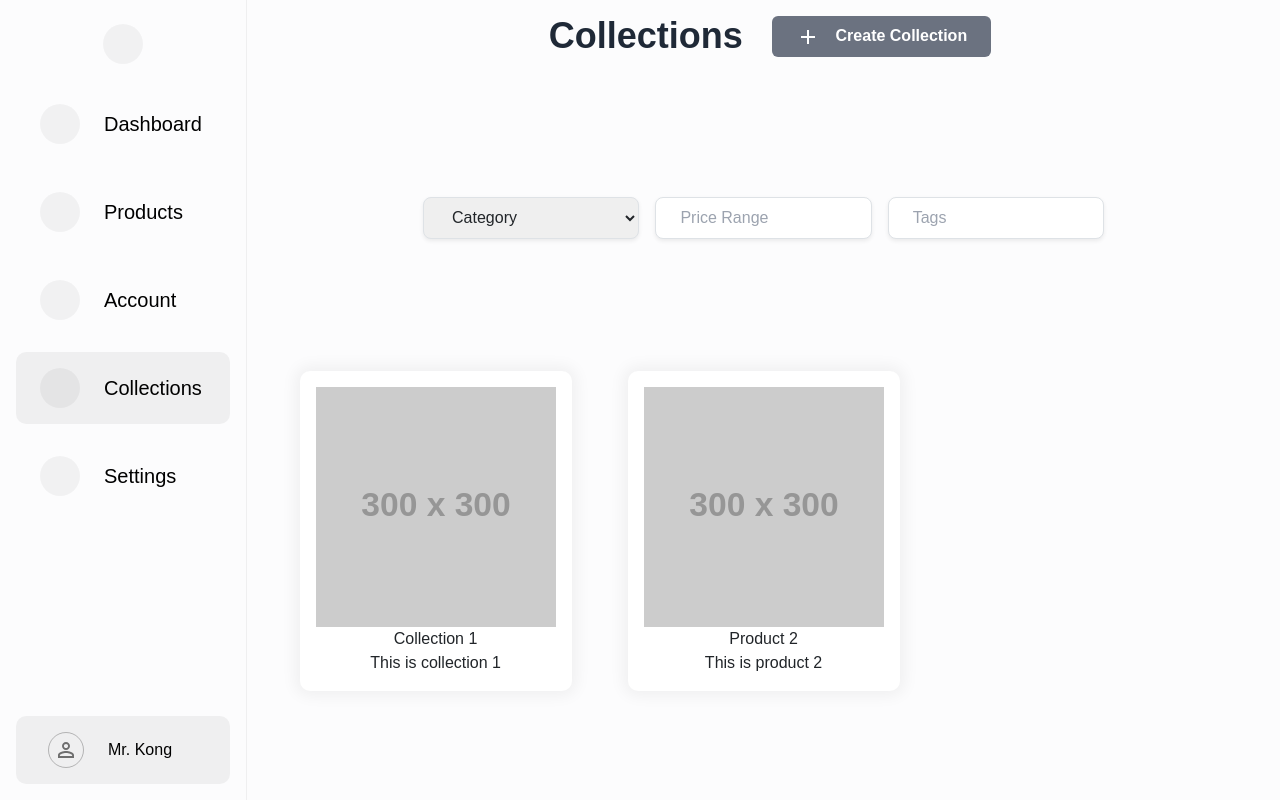
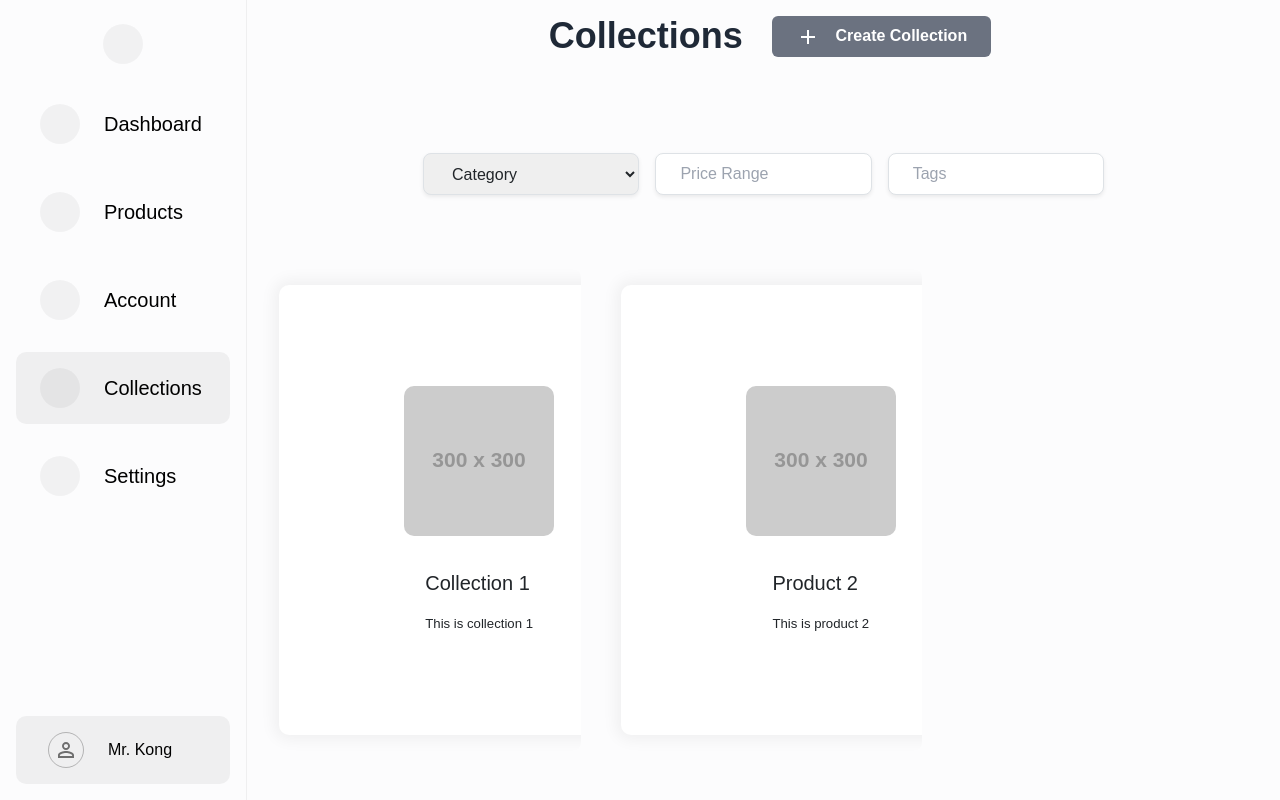
Before and after one commit to natewu/MarketSafe, a React (Create React App) app: page /collections in a window 1280 px wide. Built offline with nearby package versions, Linux system fonts and the light colour scheme.

Commit message:
product card

```diff
--- a/src/routes/Products.module.scss
+++ b/src/routes/Products.module.scss
@@ -32,7 +32,42 @@
     flex: 1/3;
     margin: 1rem;
     background-color: white;
-    padding: 1rem;
+    padding: 1rem 2rem;
     border-radius: 10px;
     box-shadow: 0px 0px 15px 5px rgba(0, 0, 0, 0.05);
+    width: 400px;
+    height: 450px;
+
+    .product__img{
+        border-radius: 10px;
+        padding: 1rem;
+        img{
+            max-width: 100%;
+            height: 150px;
+            border-radius: 10px;
+        }
+    }
+    .product__title{
+        font-size: 1.25rem;
+        font-weight: 500;
+        text-align: left;
+        margin: 1rem 0;
+        overflow: hidden;
+        text-overflow: ellipsis;
+        display: -webkit-box;
+        -webkit-line-clamp: 2; /* number of lines to show */
+        -webkit-box-orient: vertical;
+    }
+    .product__desc{
+        overflow: hidden;
+        text-overflow: ellipsis;
+        display: -webkit-box;
+        -webkit-line-clamp: 3; /* number of lines to show */
+        -webkit-box-orient: vertical;
+        margin: 1rem 0;
+        font-size: 0.825rem;
+        font-weight: 500;
+        text-align: left;
+
+    }
 }
```
